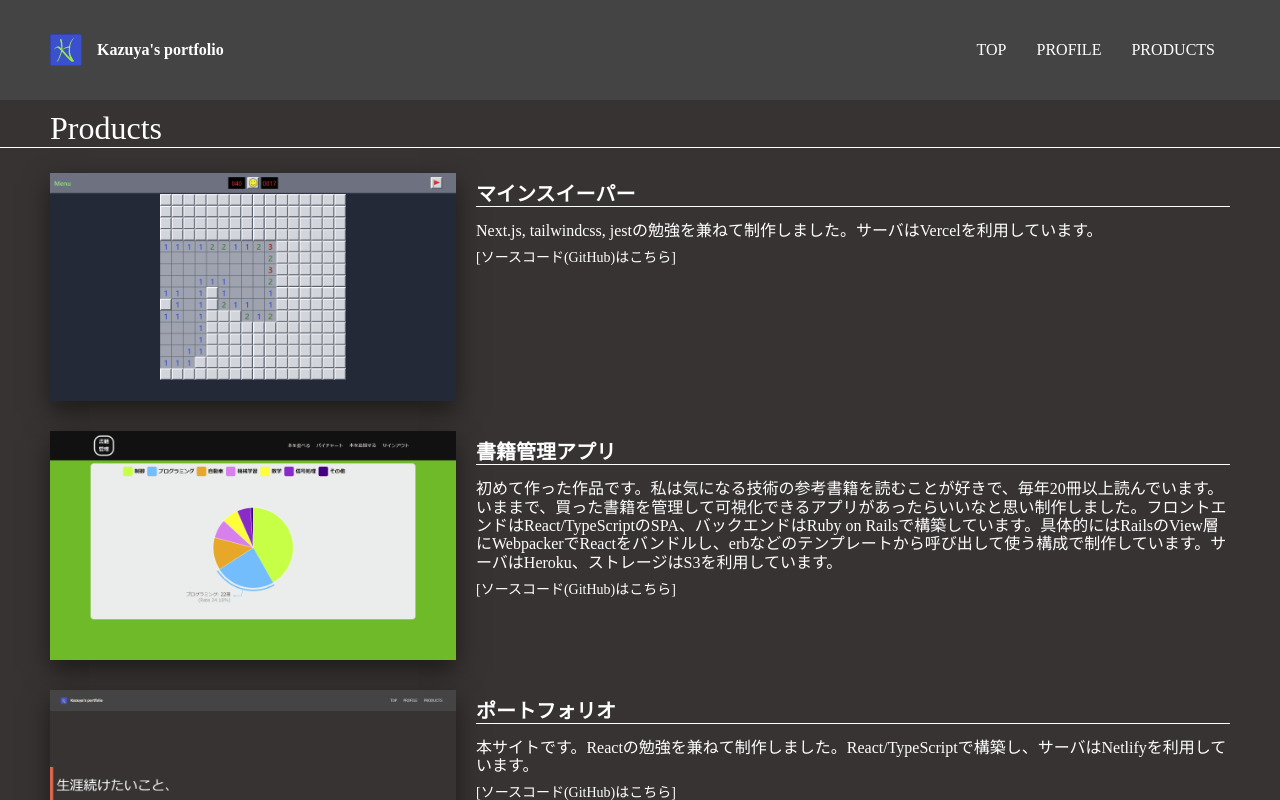
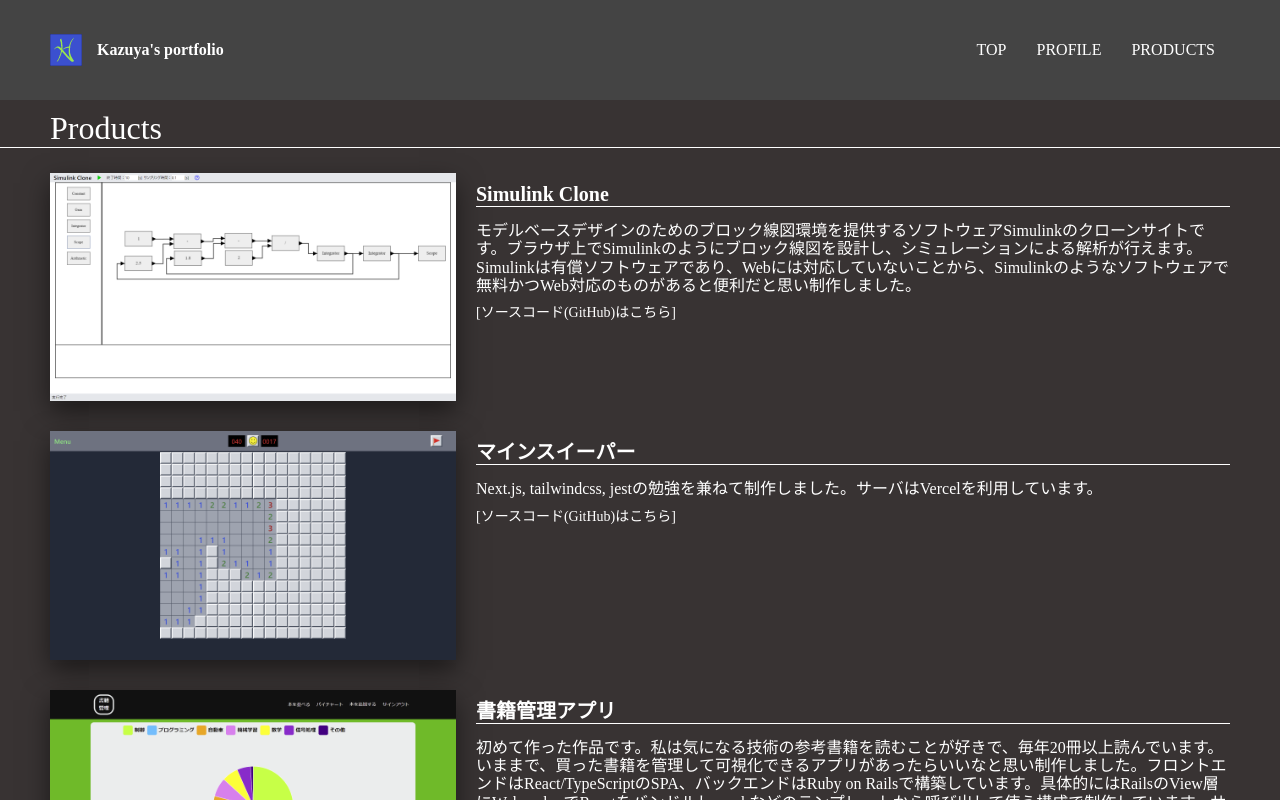
Before and after one commit to hanamotokazuya/my_site, a React app: page / in a window 1280 px wide. Both pictures are taken after a click on the item "PRODUCTS". Shown: the top 800 px of the page. Built offline with nearby package versions, Linux system fonts and the light colour scheme.

Commit message:
feat(Products): Added simulink clone site information

```diff
--- a/src/components/Products.tsx
+++ b/src/components/Products.tsx
@@ -4,12 +4,13 @@ import Product from "./Product";
 import productImage1 from "../imgs/my-site.png";
 import productImage2 from "../imgs/purchased-book-app.png";
 import productImage3 from "../imgs/minesweeper.png";
+import productImage4 from "../imgs/simulink_clone.png";
 import data from "../json/products.json";
 import { tab, sp } from "../utils/media";
 
 function Products() {
   const products: Product[] = data["data"];
-  const productImages: string[] = [productImage3, productImage2, productImage1];
+  const productImages: string[] = [productImage4, productImage3, productImage2, productImage1];
   return (
     <>
       <PageTitle>Products</PageTitle>
--- a/src/json/products.json
+++ b/src/json/products.json
@@ -1,5 +1,11 @@
 {
   "data": [
+    {
+      "title": "Simulink Clone",
+      "description": "モデルベースデザインのためのブロック線図環境を提供するソフトウェアSimulinkのクローンサイトです。ブラウザ上でSimulinkのようにブロック線図を設計し、シミュレーションによる解析が行えます。Simulinkは有償ソフトウェアであり、Webには対応していないことから、Simulinkのようなソフトウェアで無料かつWeb対応のものがあると便利だと思い制作しました。",
+      "siteUrl": "https://simulink-clone.vercel.app/",
+      "srcCodeUrl": "https://github.com/hanamotokazuya/simulink-clone"
+    },
     {
       "title": "マインスイーパー",
       "description": "Next.js, tailwindcss, jestの勉強を兼ねて制作しました。サーバはVercelを利用しています。",
```
Also changed, not shown: src/imgs/simulink_clone.png (added).
